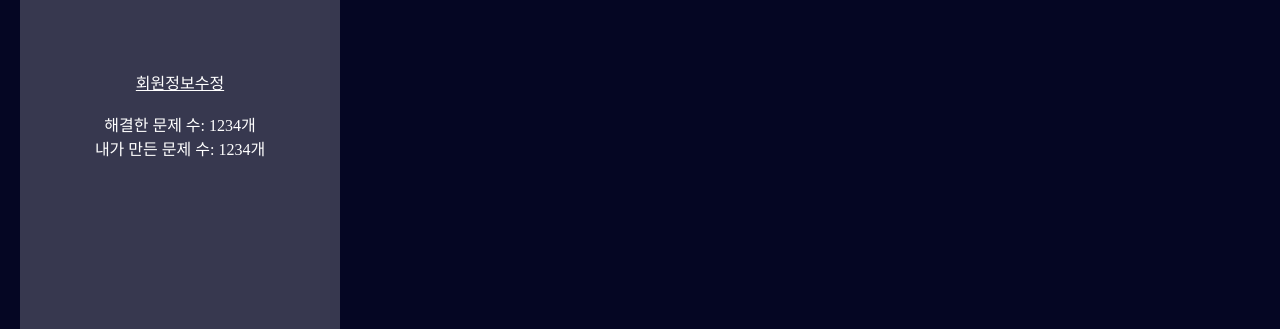
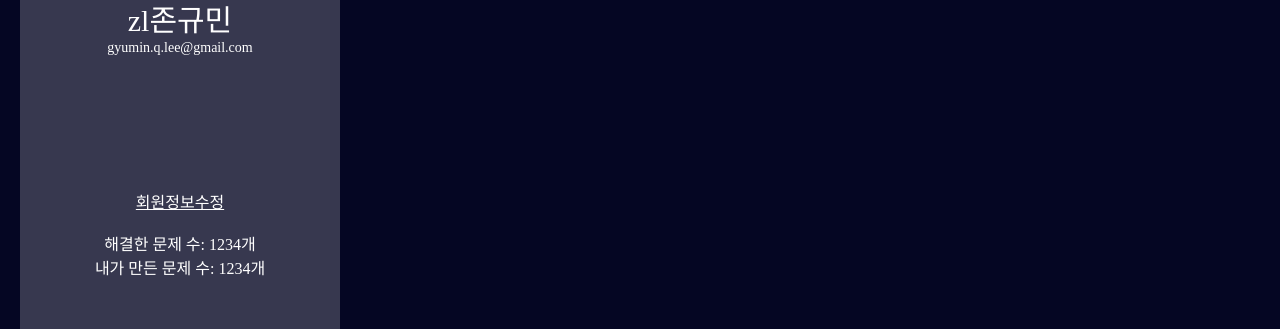
Before and after one commit to CSlOl/cs101, a Next.js app in the folder frontend/: page /mypage in a window 1280 px wide. Shown: the part 403-732 px from the top of the page. Built offline with nearby package versions, Linux system fonts and the light colour scheme; a web font is replaced by a local one.

Commit message:
feat: add UserInfo form

```diff
--- a/frontend/src/components/organisms/mypage/UserInfoForm.tsx
+++ b/frontend/src/components/organisms/mypage/UserInfoForm.tsx
@@ -3,9 +3,12 @@ import styled from "@emotion/styled";
 import Link from "next/link";
 import { useState } from "react";
 
-const Div = styled.div`
-  position: absolute;
+const Container = styled.div`
+  display: flex;
+  flex-direction: column;
+  justify-content: space-around;
   margin-left: 20px;
+  padding: 20px;
   width: 25%;
   height: 85vh;
   min-width: 250px;
@@ -16,7 +19,6 @@ const Div = styled.div`
 
 const UserInfoDiv = styled.div`
   positon: relative;
-  margin-top: 100px;
   text-align: center;
   color: white;
   font: 10px;
@@ -30,9 +32,8 @@ export default function UserInfoForm() {
   const [probNum, setProbNum] = useState<number>(1234);
 
   return (
-    <Div>
+    <Container>
       <ProfileImage />
-
       <UserInfoDiv>
         <Link href="/editprofile">
           <div className="toProfileEdit">회원정보수정</div>
@@ -40,11 +41,9 @@ export default function UserInfoForm() {
         <br />
         <div>
           <p>해결한 문제 수: {probNum}개</p>
-        </div>
-        <div>
           <p>내가 만든 문제 수: {probNum}개</p>
         </div>
       </UserInfoDiv>
-    </Div>
+    </Container>
   );
 }
```
